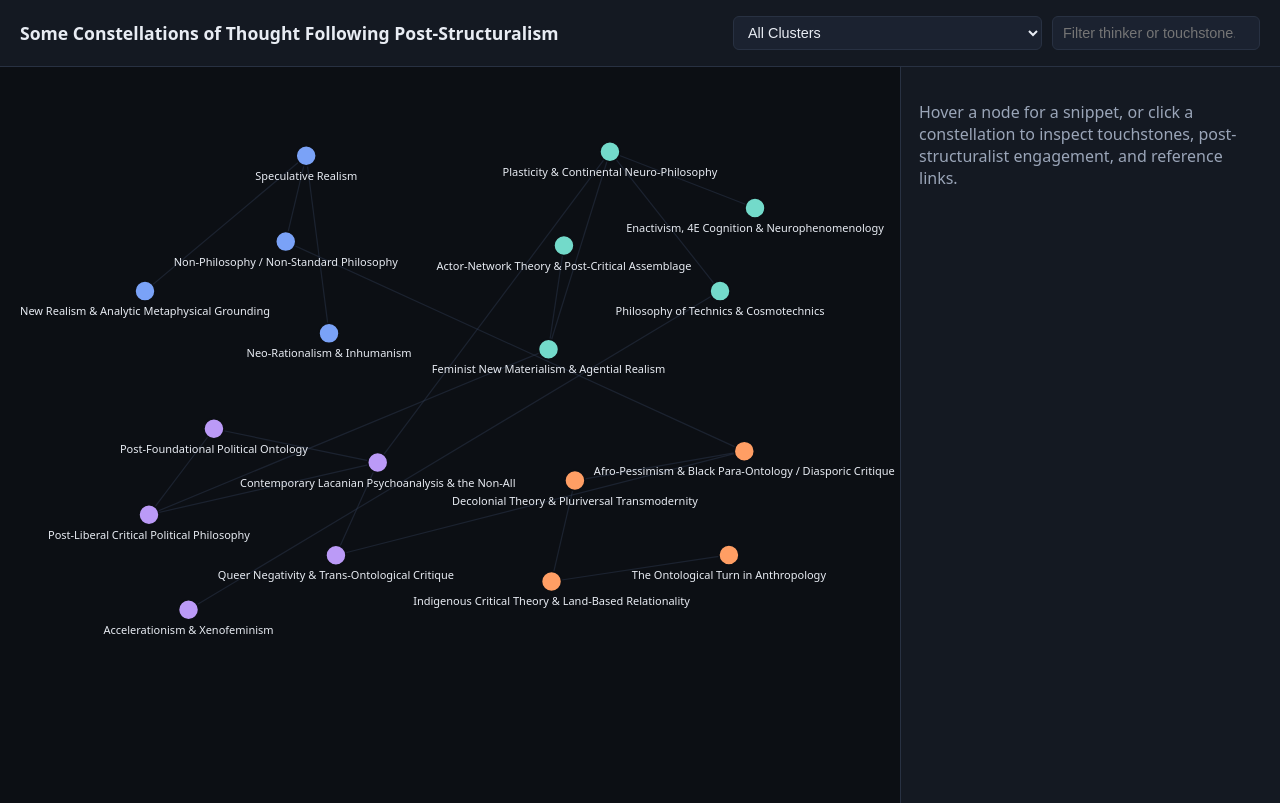
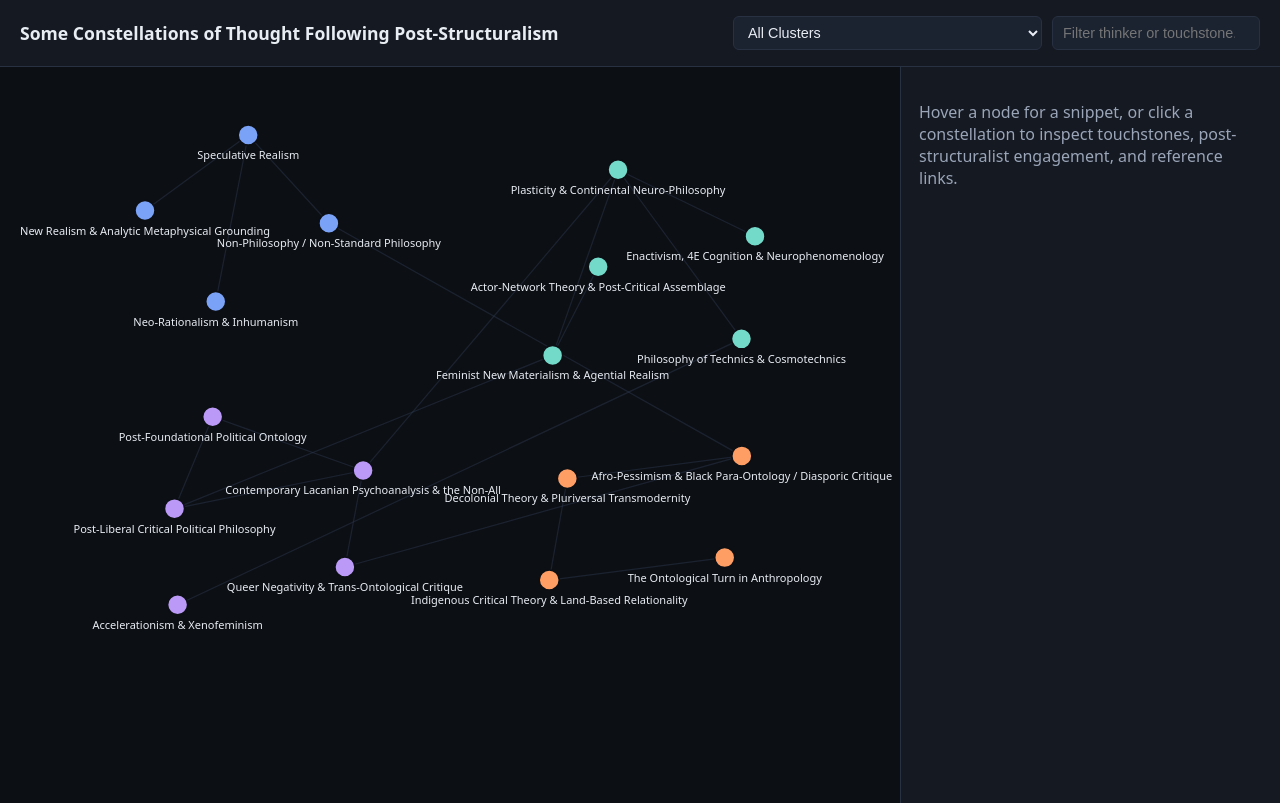
Before and after one commit to 5hffprg2nw-cmyk/constellations-, a plain HTML site: page index.html in a window 1280 px wide. Drawn offline with Linux system fonts and the light colour scheme.

Commit message:
Update index.html

```diff
--- a/index.html
+++ b/index.html
@@ -433,8 +433,8 @@
 
     const yOffset = -55;
     const clusterCenters = {
-      "Ontological & Realist Breaks": { x: 260, y: 200 + yOffset },
-      "Materiality, Embodiment & Technics": { x: 640, y: 200 + yOffset },
+      "Ontological & Realist Breaks": { x: 225, y: 155 + yOffset },
+      "Materiality, Embodiment & Technics": { x: 665, y: 220 + yOffset },
       "Subjectivity, Negativity & Politics": { x: 260, y: 460 + yOffset },
       "Situated, Decolonial & Diasporic Critiques": { x: 640, y: 460 + yOffset }
     };
```
